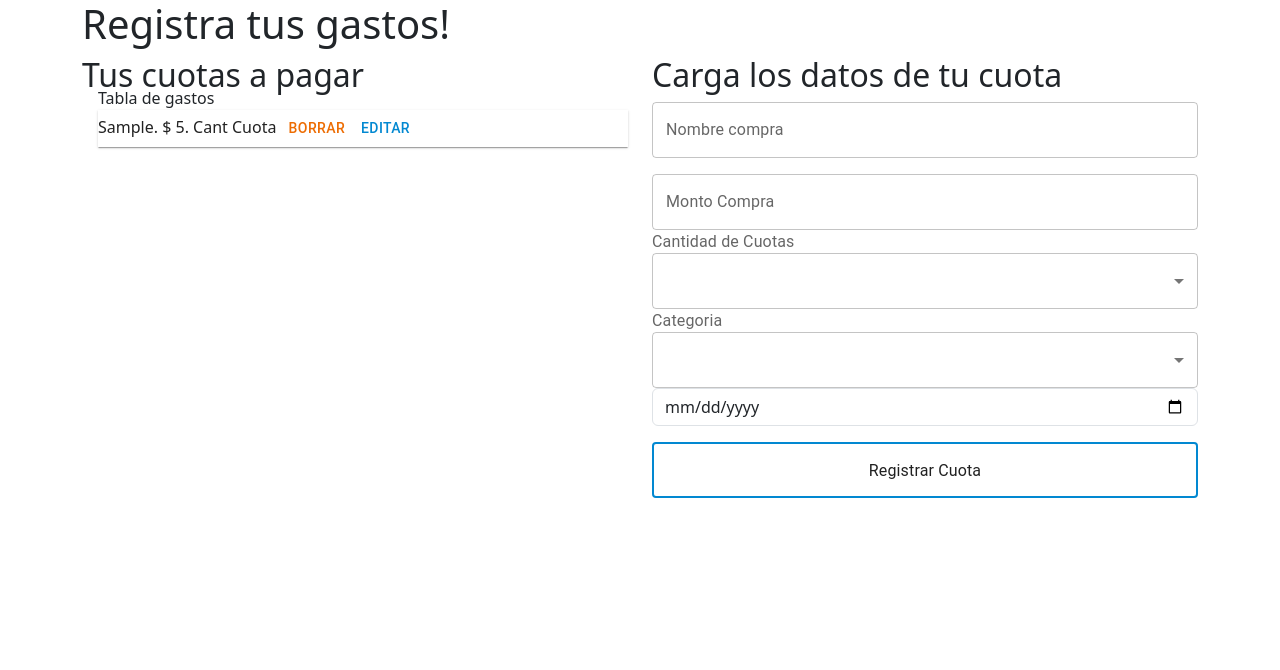
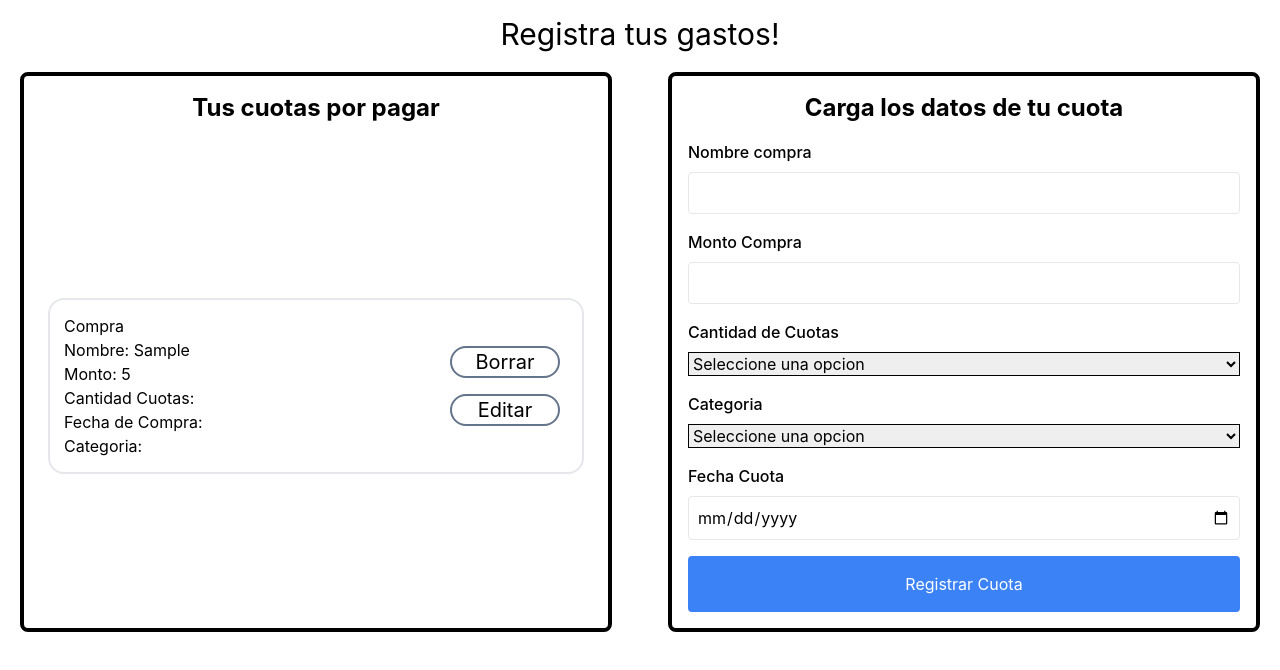
Before and after one commit to gerogallinger/creditCardManager, a React (Create React App) app: page /registrador in a window 1280 px wide. Both pictures are taken after typing "Sample", "5", "2020-01-15" into the empty fields and a click on the input "Registrar Cuota". Shown: the top 670 px of the page. Built offline with nearby package versions, Linux system fonts and the light colour scheme.

Commit message:
Agregado tailwind, estilado registrador

```diff
--- /dev/null
+++ b/postcss.config.js
@@ -0,0 +1,6 @@
+module.exports = {
+  plugins: {
+    tailwindcss: {},
+    autoprefixer: {},
+  },
+}
--- a/public/index.html
+++ b/public/index.html
@@ -15,7 +15,6 @@
       user's mobile device or desktop. See https://developers.google.com/web/fundamentals/web-app-manifest/
     -->
     <link rel="manifest" href="%PUBLIC_URL%/manifest.json" />
-    <link href="https://cdn.jsdelivr.net/npm/bootstrap@5.3.1/dist/css/bootstrap.min.css" rel="stylesheet" integrity="sha384-4bw+/aepP/YC94hEpVNVgiZdgIC5+VKNBQNGCHeKRQN+PtmoHDEXuppvnDJzQIu9" crossorigin="anonymous">
   </head>
     <!--
       Notice the use of %PUBLIC_URL% in the tags above.
--- a/src/components/Formulario.jsx
+++ b/src/components/Formulario.jsx
@@ -15,16 +15,16 @@ function Formulario() {
 
     return (
         <div>
-            <div className='container'>
+            <div class=''>
 
-                <form onSubmit={Validar} className='form-group'>
-                    <input className='form-control mb-3' placeholder='Introduce nombre ' type="text" onChange={
+                <form onSubmit={Validar} class=''>
+                    <input class='' placeholder='Introduce nombre ' type="text" onChange={
                         (e) => { setNombre(e.target.value) }
                     } />
-                    <input className='form-control mb-3' placeholder='Introduce la edad' type="number" onChange={
+                    <input class='' placeholder='Introduce la edad' type="number" onChange={
                         (e) => { setEdad(e.target.value) }
                     } />
-                    <input className='btn btn-info mb-3' type="submit" />
+                    <input class='' type="submit" />
                 </form>
             </div>
 
--- a/src/components/Registrador.jsx
+++ b/src/components/Registrador.jsx
@@ -1,39 +1,30 @@
 import React, { Fragment, useState, filter } from 'react';
 import uniqid from 'uniqid'
-import InputLabel from '@mui/material/InputLabel';
-import MenuItem from '@mui/material/MenuItem';
-import FormControl from '@mui/material/FormControl';
-import Select, { SelectChangeEvent } from '@mui/material/Select';
-import { Button, TextField } from '@mui/material';
-import { Grid } from '@mui/material';
-import { OutlinedInput, Card } from '@mui/material';
-import Grid2 from '@mui/material/Unstable_Grid2/Grid2';
 
 
 
 function Registrador() {
 
-    // const theme = createTheme({
-    //     status: {
-    //         danger: orange[500],
-    //     },
-    // });
+
 
     const [listaCuotas, setListaCuotas] = useState([])
-    const [nombreCuota, setNombreCuota] = useState([])
-    const [montoCuota, setMontoCuota] = useState([])
-    const [montoCompra, setMontoCompra] = useState([])
-    const [fechaCompra, setFechaCompra] = useState([])
+    const [nombreCuota, setNombreCuota] = useState('')
+    const [montoCuota, setMontoCuota] = useState('')
+    const [montoCompra, setMontoCompra] = useState('')
+    const [fechaCompra, setFechaCompra] = useState(null)
 
-    const [cantCuotas, setCantidadCuotas] = useState([])
+    const [cantCuotas, setCantidadCuotas] = useState('')
     const [modoEdicion, setModoEdicion] = useState(false)
     const [id, setId] = useState('')
     const [error, setError] = useState(null)
-    // const [categoria, setCategoria] = useState('Suscripciones', 'Supermercado', 'Transporte', 'Ahorros')
+
     const [categoria, setCategoria] = useState('')
 
     const addCuota = (e) => {
         e.preventDefault()
+
+        console.log(nombreCuota, cantCuotas, montoCompra, fechaCompra, categoria);
+
         if (!(nombreCuota.trim) && (!montoCuota.trim)) {
             console.log('Campo nombre vacio');
             setError('Tiene que completar todos los campos')
@@ -78,145 +69,220 @@ function Registrador() {
         setCategoria(event.target.value);
     };
 
+    const people = [
+        {
+            name: 'Leslie Alexander',
+            email: 'leslie.alexander@example.com',
+            role: 'Co-Founder / CEO',
+            imageUrl:
+                'https://images.unsplash.com/photo-1494790108377-be9c29b29330?ixlib=rb-1.2.1&ixid=eyJhcHBfaWQiOjEyMDd9&auto=format&fit=facearea&facepad=2&w=256&h=256&q=80',
+            lastSeen: '3h ago',
+            lastSeenDateTime: '2023-01-23T13:23Z',
+        },
+        {
+            name: 'Michael Foster',
+            email: 'michael.foster@example.com',
+            role: 'Co-Founder / CTO',
+            imageUrl:
+                'https://images.unsplash.com/photo-1519244703995-f4e0f30006d5?ixlib=rb-1.2.1&ixid=eyJhcHBfaWQiOjEyMDd9&auto=format&fit=facearea&facepad=2&w=256&h=256&q=80',
+            lastSeen: '3h ago',
+            lastSeenDateTime: '2023-01-23T13:23Z',
+        },
+        {
+            name: 'Dries Vincent',
+            email: 'dries.vincent@example.com',
+            role: 'Business Relations',
+            imageUrl:
+                'https://images.unsplash.com/photo-1506794778202-cad84cf45f1d?ixlib=rb-1.2.1&ixid=eyJhcHBfaWQiOjEyMDd9&auto=format&fit=facearea&facepad=2&w=256&h=256&q=80',
+            lastSeen: null,
+        },
+        {
+            name: 'Lindsay Walton',
+            email: 'lindsay.walton@example.com',
+            role: 'Front-end Developer',
+            imageUrl:
+                'https://images.unsplash.com/photo-1517841905240-472988babdf9?ixlib=rb-1.2.1&ixid=eyJhcHBfaWQiOjEyMDd9&auto=format&fit=facearea&facepad=2&w=256&h=256&q=80',
+            lastSeen: '3h ago',
+            lastSeenDateTime: '2023-01-23T13:23Z',
+        },
+        {
+            name: 'Courtney Henry',
+            email: 'courtney.henry@example.com',
+            role: 'Designer',
+            imageUrl:
+                'https://images.unsplash.com/photo-1438761681033-6461ffad8d80?ixlib=rb-1.2.1&ixid=eyJhcHBfaWQiOjEyMDd9&auto=format&fit=facearea&facepad=2&w=256&h=256&q=80',
+            lastSeen: '3h ago',
+            lastSeenDateTime: '2023-01-23T13:23Z',
+        },
+        {
+            name: 'Tom Cook',
+            email: 'tom.cook@example.com',
+            role: 'Director of Product',
+            imageUrl:
+                'https://images.unsplash.com/photo-1472099645785-5658abf4ff4e?ixlib=rb-1.2.1&ixid=eyJhcHBfaWQiOjEyMDd9&auto=format&fit=facearea&facepad=2&w=256&h=256&q=80',
+            lastSeen: null,
+        },
+    ]
+
 
     return (
         <Fragment>
-            <div className="container">
 
-                <h1>Registra tus gastos!</h1>
-                <div className="row">
-                    {/* SECTION: LISTA DE CUOTAS */}
-                    <div className="col">
-                        <h2 className='h1-center'>
-                            Tus cuotas a pagar
+            <div class="mt-4" >
+
+                <h1 class="text-center text-3xl">Registra tus gastos!</h1>
+            </div>
+
+            <div class="grid grid-cols-2 gap-4">
+                <div class="grid m-5 border-4 border-black p-4 rounded-lg">
+                    <h2 class="text-2xl font-bold mb-4 text-center">
+                        Tus cuotas por pagar
                     </h2>
-                        <ul className='item-group'>
+                    <div class="container " >
+                        <ul class="item-group mx-auto">
 
-
-                            <Grid container direction="column" spacing={2}>
-                                Tabla de gastos
                             {
                                 listaCuotas.map(item =>
-                                        <Grid2>
-                                            <Card key={item.id} className='list-group-item list-group-item-warning'>
-                                                {item.nombre}. $ {item.monto}. Cant Cuota {item.cantCuotas}
-                                                <Button
+                                    <div class="p-2">
+                                        <li class="mt-5 rounded-2xl border-2 p-3.5 hover:bg-slate-200">
+
+                                            <div class="flex flex-row">
+
+                                                <div class="basis-3/4">
+
+                                                    <h3>Compra</h3>
+                                                    <p>Nombre: {item.nombre}</p>
+                                                    <p>Monto: {item.monto}</p>
+                                                    <p>Cantidad Cuotas: {item.cantCuotas}</p>
+                                                    <p>Fecha de Compra: {item.fechaCompra}</p>
+                                                    <p>Categoria: {item.categoria}</p>
+
+                                                </div>
+
+                                                <div class="flex flex-col basis-1/4 place-content-center text-xl">
+
+                                                    <button
+                                                        type='button'
+                                                        class="m-2 rounded-full border-2 border-slate-500/100 hover:bg-sky-300 "
                                                         color='warning'
                                                         onClick={() => { deleteCuota(item.id) }}
                                                     >
                                                         Borrar
-                                                </Button>
-                                                <Button
+                                                    </button>
+                                                    <button
+                                                        class="m-2 rounded-full border-2 border-slate-500/100 hover:bg-sky-300"
+                                                        type='button'
                                                         color='info'
                                                         onClick={() => { editCuota(item) }}
-                                                >Editar</Button>
-                                            </Card>
-                                        </Grid2>
+                                                    >Editar</button>
+                                                </div>
+                                            </div>
+                                        </li>
+                                    </div>
                                 )
 
                             }
-                            </Grid>
                         </ul>
+                    </div>
+                </div>
+                <div class="grid m-5 border-4 border-black p-4 rounded-lg">
+                    <h2 class="text-2xl font-bold mb-4 text-center">
+                        Carga los datos de tu cuota
+                    </h2>
+                    <form onSubmit={modoEdicion ? editarCuota : addCuota} class="space-y-4">
+                        <div class="flex flex-col space-y-2">
+                            <label for="nombreCompra" class="font-medium">Nombre compra</label>
+                            <input
+                                id="nombreCompra"
+                                type="text"
+                                value={nombreCuota}
+                                class="border p-2 rounded"
+                                onChange={(e) => { setNombreCuota(e.target.value) }}
+                            />
+                        </div>
+                        <div class="flex flex-col space-y-2">
+                            <label for="montoCompra" class="font-medium">Monto Compra</label>
+                            <input
+                                id="montoCompra"
+                                type="number"
+                                value={montoCompra}
+                                class="border p-2 rounded"
+                                onChange={(e) => { setMontoCompra(e.target.value) }}
+                            />
+                        </div>
+                        <div class="flex flex-col space-y-2">
+                            <label for="cantCuotas" class="font-medium">Cantidad de Cuotas</label>
+                            <select
+                                id="cantCuotas"
+                                name="cant-cuotas"
+                                class="required border border-black"
+                                value={cantCuotas}
+                                onChange={(e) => setCantidadCuotas(e.target.value)}
+                            >
+
+                                <option defaultChecked>
+                                    <p class="text-sm italic">Seleccione una opcion</p>
+                                </option>
+                                <option>1</option>
+                                <option>3</option>
+                                <option>6</option>
+                                <option>9</option>
+                                <option>12</option>
+
+                            </select>
 
                         </div>
-                    {/* SECTION: FORMULARIO DE CUOTAS */}
-                    <div className="col">
-                        <h2>
-                            Carga los datos de tu cuota
-                        </h2>
-                        {/* Formulario con campos para cargar cuotas */}
-                        <form onSubmit={modoEdicion ? editarCuota : addCuota} className='form-group'>
+                        <div class="flex flex-col space-y-2">
 
+                            <label for="categoria" class="font-medium">Categoria</label>
+                            <select
+                                id="categoria"
+                                name="category"
+                                class="required border border-black"
+                                value={categoria}
+                                onChange={(e) => setCategoria(e.target.value)}
+                            >
 
-                            <Grid container direction="column" spacing={2}>
-                                <Grid item>
-                                    <TextField
-                                        label="Nombre compra"
-                                        type="text"
-                                        value={nombreCuota}
-                                        fullWidth
-                                        onChange={(e) => { setNombreCuota(e.target.value) }}
-                                    />
-                                </Grid>
-                                <Grid item>
-                                    <TextField
-                                        label="Monto Compra"
-                                        type="number"
-                                        value={montoCompra}
-                                        fullWidth
-                                        onChange={(e) => { setMontoCompra(e.target.value) }}
-                                    />
-                                </Grid>
-                            </Grid>
-                            <Grid>
+                                <option defaultChecked>
+                                    <p class="text-sm">Seleccione una opcion</p>
+                                </option>
+                                <option>Tecnologia</option>
+                                <option>Electrodomesticos</option>
+                                <option>Vacaciones</option>
+                                <option>Transporte</option>
+                                <option>Oseo</option>
+                                <option>Ropa y Calzado</option>
+                            </select>
 
-                                <InputLabel id="demo-simple-select-autowidth-label">Cantidad de Cuotas</InputLabel>
-                                <Select
-                                    labelId="demo-simple-select-autowidth-label"
-                                    id="demo-simple-select-autowidth"
-                                    value={cantCuotas}
-                                    type='number'
-                                    onChange={(e) => { setCantidadCuotas(e.target.value) }}
-                                    fullWidth
-                                    label="Cantidad Cuotas">
-
-                                    <MenuItem value="">
-                                        <em>Seleccione una opcion</em>
-                                    </MenuItem>
-                                    <MenuItem value={10}>1</MenuItem>
-                                    <MenuItem value={21}>3</MenuItem>
-                                    <MenuItem value={22}>6</MenuItem>
-                                    <MenuItem value={23}>9</MenuItem>
-                                    <MenuItem value={24}>12</MenuItem>
-                                </Select>
-                            </Grid>
-                            <Grid>
-
-                                <InputLabel id="demo-simple-select-autowidth-label">Categoria</InputLabel>
-                                <Select
-                                    labelId="demo-simple-select-autowidth-label"
-                                    id="demo-simple-select-autowidth"
-                                    value={categoria}
-                                    onChange={handleChange}
-                                    fullWidth
-                                    label="Categoria"
-                                >
-                                    <MenuItem value="">
-                                        <em>Seleccione una opcion</em>
-                                    </MenuItem>
-                                    <MenuItem value={10}>Supermercado</MenuItem>
-                                    <MenuItem value={21}>Tecnologia</MenuItem>
-                                    <MenuItem value={22}>Hogar</MenuItem>
-                                </Select>
-                            </Grid>
-
-
-                            <input className='form-control mb-3'
-                                placeholder='Fecha Cuota'
+                        </div>
+                        <div class="flex flex-col space-y-2">
+                            <label for="fechaCompra" class="font-medium">Fecha Cuota</label>
+                            <input
+                                id="fechaCompra"
                                 type="date"
                                 value={fechaCompra}
-                                onChange={
-                                    (e) => { setFechaCompra(e.target.value) }
-                                } />
-                            <OutlinedInput
-                                fullWidth
-                                color='info'
+                                class="border p-2 rounded"
+                                onChange={(e) => { setFechaCompra(e.target.value) }}
+                            />
+                        </div>
+                        <input
+                            class="bg-blue-500 text-white p-4 rounded w-full"
                             type="submit"
-                                value={modoEdicion ? 'Editar Datos' : 'Registrar Cuota'} />
+                            value={modoEdicion ? 'Editar Datos' : 'Registrar Cuota'}
+                        />
                     </form>
                     {
                         error != null ? (
-                                <div className='alert alert-danger'>
+                            <div class='text-red-500 mt-4'>
                                 {error}
                             </div>
                         ) :
                             (
                                 <div> </div>
-
                             )
                     }
                 </div>
-                </div>
+
             </div>
 
         </Fragment>
--- a/src/components/Temperatura.jsx
+++ b/src/components/Temperatura.jsx
@@ -14,7 +14,7 @@ function Temperatura() {
 
   return (
     <Fragment>
-      <div className='App mt-5'>
+      <div class=''>
         <h1>
           La temperatura es : {num}
         </h1>
@@ -23,8 +23,8 @@ function Temperatura() {
             num > 21 ? 'Hace calorcito' : 'Esta fresco wey'
           }
         </p>
-        <button className='btn btn-danger btn-block' onClick={SubirTemp}>Aumentar temperatura</button>
-        <button className='btn btn-success btn-block' onClick={BajarTemp}>Disminuir temperatura</button>
+        <button class='' onClick={SubirTemp}>Aumentar temperatura</button>
+        <button class='' onClick={BajarTemp}>Disminuir temperatura</button>
       </div>
     </Fragment>
   );
--- a/src/index.css
+++ b/src/index.css
@@ -11,3 +11,7 @@ code {
   font-family: source-code-pro, Menlo, Monaco, Consolas, 'Courier New',
     monospace;
 }
+
+@tailwind base;
+@tailwind components;
+@tailwind utilities;
--- a/src/index.js
+++ b/src/index.js
@@ -3,7 +3,6 @@ import ReactDOM from 'react-dom/client';
 import './index.css';
 import App from './App.jsx';
 import reportWebVitals from './reportWebVitals';
-import bootstrap from 'bootstrap/dist/css/bootstrap.css'
 
 const root = ReactDOM.createRoot(document.getElementById('root'));
 root.render(
--- /dev/null
+++ b/tailwind.config.js
@@ -0,0 +1,8 @@
+/** @type {import('tailwindcss').Config} */
+module.exports = {
+  content: ["./src/**/*.{js,jsx,ts,tsx}"],
+  theme: {
+    extend: {},
+  },
+  plugins: [],
+};
```
Also changed, not shown: package.json (+8 -1 lines), 1 other file (tests, documents, lock files or other folders). Lines whose indentation alone changed are shown as unchanged.
